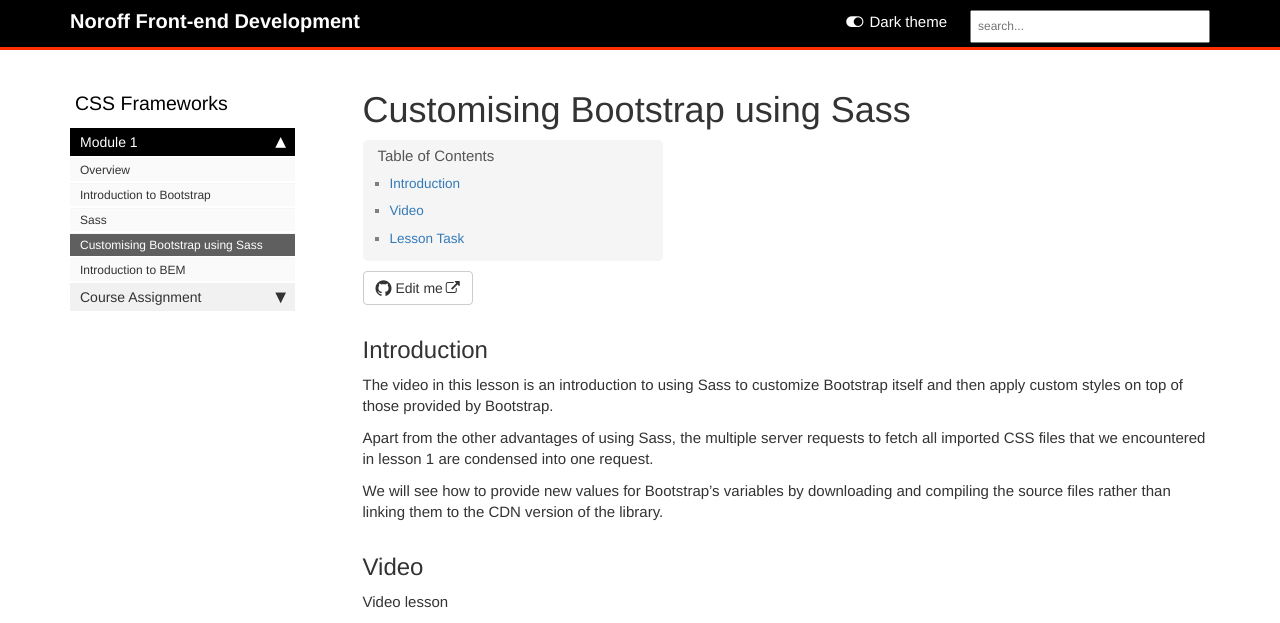
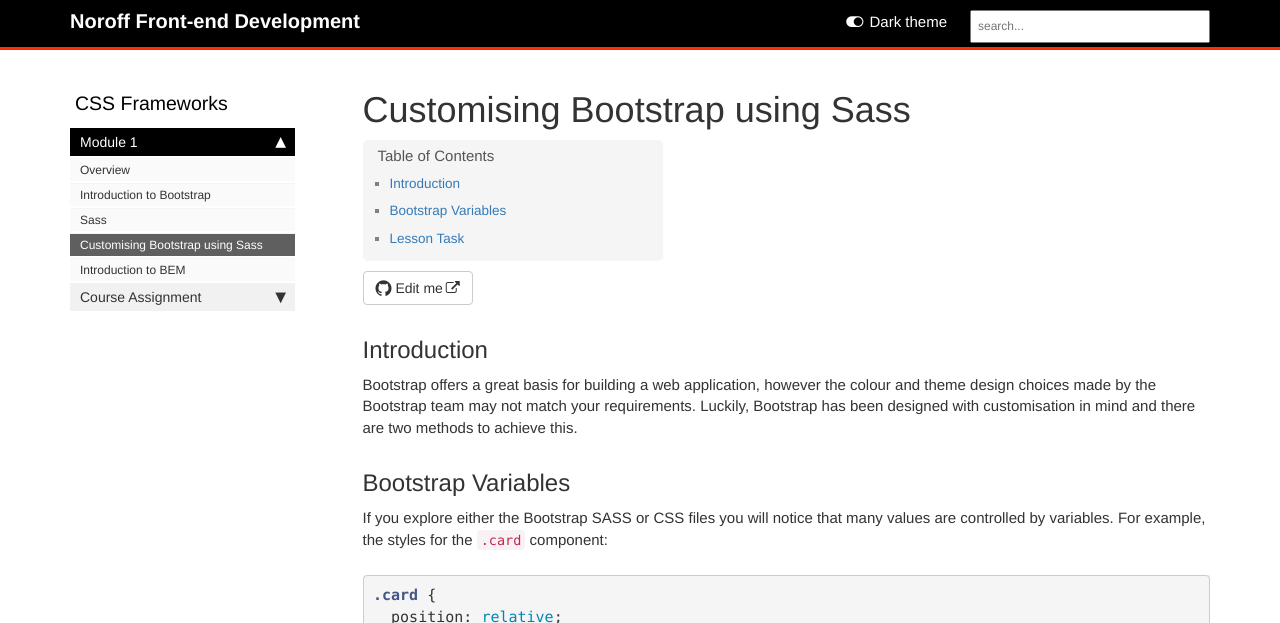
Before and after one commit to AmberBentley/content-feu, a Jekyll site: the page built from pages/css-frameworks/module-1/bootstrap-with-sass.md, in a window 1280 px wide and 1400 px high. Shown: the top 623 px of the window. Built offline with Jekyll 4.4.1, drawn with Linux system fonts in a browser that asks for light colours; comment, search, counter and statistics services are not loaded; some of the changed text lies outside the part shown; grey boxes are pictures that could not be loaded.

Commit message:
Updates customising content

````diff
--- a/pages/css-frameworks/module-1/bootstrap-with-sass.md
+++ b/pages/css-frameworks/module-1/bootstrap-with-sass.md
@@ -9,38 +9,109 @@ folder: css-frameworks
 
 ## Introduction
 
-The video in this lesson is an introduction to using Sass to customize Bootstrap itself and then apply custom styles on top of those provided by Bootstrap.
+Bootstrap offers a great basis for building a web application, however the colour and theme design choices made by the Bootstrap team may not match your requirements. Luckily, Bootstrap has been designed with customisation in mind and there are two methods to achieve this.
 
-Apart from the other advantages of using Sass, the multiple server requests to fetch all imported CSS files that we encountered in lesson 1 are condensed into one request.
+## Bootstrap Variables
 
-We will see how to provide new values for Bootstrap’s variables by downloading and compiling the source files rather than linking them to the CDN version of the library.
+If you explore either the Bootstrap SASS or CSS files you will notice that many values are controlled by variables. For example, the styles for the `.card` component:
 
-## Video
+```scss
+.card {
+  position: relative;
+  display: flex;
+  flex-direction: column;
+  min-width: 0;
+  height: $card-height;
+  word-wrap: break-word;
+  background-color: $card-bg;
+  background-clip: border-box;
+  border: $card-border-width solid $card-border-color;
+  @include border-radius($card-border-radius);
+  @include box-shadow($card-box-shadow);
+}
+```
 
-Video lesson
+In total, 5 properties are controlled by either variables or mixins. Each of these variables corresponds with a variable in the `_variables.scss` file. For example, the colour variables are defined in this file like so:
 
-<iframe src="https://player.vimeo.com/video/436570675?h=f1a856b931" width="640" height="564" frameborder="0" allow="autoplay; fullscreen" allowfullscreen></iframe>
+```scss
+// scss-docs-start color-variables
+$blue:    #0d6efd !default;
+$indigo:  #6610f2 !default;
+$purple:  #6f42c1 !default;
+$pink:    #d63384 !default;
+$red:     #dc3545 !default;
+$orange:  #fd7e14 !default;
+$yellow:  #ffc107 !default;
+$green:   #198754 !default;
+$teal:    #20c997 !default;
+$cyan:    #0dcaf0 !default;
+```
 
-INFO
+The `!default` flag means that a second declaration of this variable will override the first one. This means that we can write our own SASS variables with the same names in order to start customising the theme.
 
-[Here is the link](https://vimeo.com/436570675/f1a856b931) for the above video: [Code from the lesson ](https://github.com/NoroffFEU/customising-bootstrap-with-sass)
+Take this project structure for example:
 
-Be sure to practise what you’ve learned by undertaking the lesson task.
+```
+/package.json
+/node_modules/bootstrap/scss/_variables.scss
+/src/scss/_variables.scss
+/src/scss/styles.scss
+```
 
+We have the original `_variables.scss` file which contains the default values for each variable. We also have a `_variables.scss` file in our `src/scss` directory containing our custom overrides. For example:
+
+`/src/scss/_variables.scss`
+```scss
+$blue:    #5d95e8;
+$indigo:  #916fc8;
+$purple:  #5d3b9c;
+$pink:    #ab4578;
+$red:     #fa2f44;
+$orange:  #ffa053;
+$yellow:  #ffdf7e;
+$green:   #4fe49e;
+$teal:    #9fffe2;
+$cyan:    #8eecff;
+```
+
+Here we have *overridden* the default values for these colour variables. You can read more about default values here: [Default Values](https://sass-lang.com/documentation/variables#default-values).
+
+Inside our `src/scss/styles.scss` file we simply `@import` our custom variables before we `@import` the main Bootstrap SASS file:
+
+```scss
+@import "variables"; /* /src/scss/_variables.scss */
+@import "../../node_modules/bootstrap/scss/bootstrap";
+
+.btn-custom {
+  @extend .btn-warning;
+
+  &:hover {
+    @extend .btn-danger;
+  }
+}
+```
+
+The first line is the shortcut to our custom variables. The second line is the import of the main Bootstrap SASS file from the `node_modules` directory.
+
+Below we have a custom button style that changes colour from `btn-warning` to `btn-danger` when the user hovers over it.
+
+```html
+<button class="btn btn-custom">Warning!</button>
+```
+
+If you check the output `/dist/css/styles.css` file, you will see that this custom button class has been slotted into place within the existing Bootstrap files - instead of creating new styles at the end of the stylesheet. You should also notice that the colour theme transformations carry over to the custom button class.
+
+To unlock the full potential of your `_variables.scss` file, take a copy of Bootstrap's version of the same file and make sure to import `Bootstrap SASS Functions` from the `node_modules` directory:
+
+```scss
+@import "../../node_modules/bootstrap/scss/functions";
+```
 ## Lesson Task
 
 ### Brief
 
-In this task you will practise customising Bootstrap using Sass.
 
 ### Resources
 
-Use the code you created in the first lesson task, or the example code in [this repo](https://github.com/NoroffFEU/customising-bootstrap-with-sass-lesson-task).
 
 ### Process
-
-1. Download the Bootstrap source files, add them to the project, convert the project to use Sass and provide custom values for at least one of Bootstrap’s variables.
-
-Example answer
-
-You can find an example solution in the [answer branch](https://github.com/NoroffFEU/customising-bootstrap-with-sass-lesson-task/tree/answer) of the repo.
````
